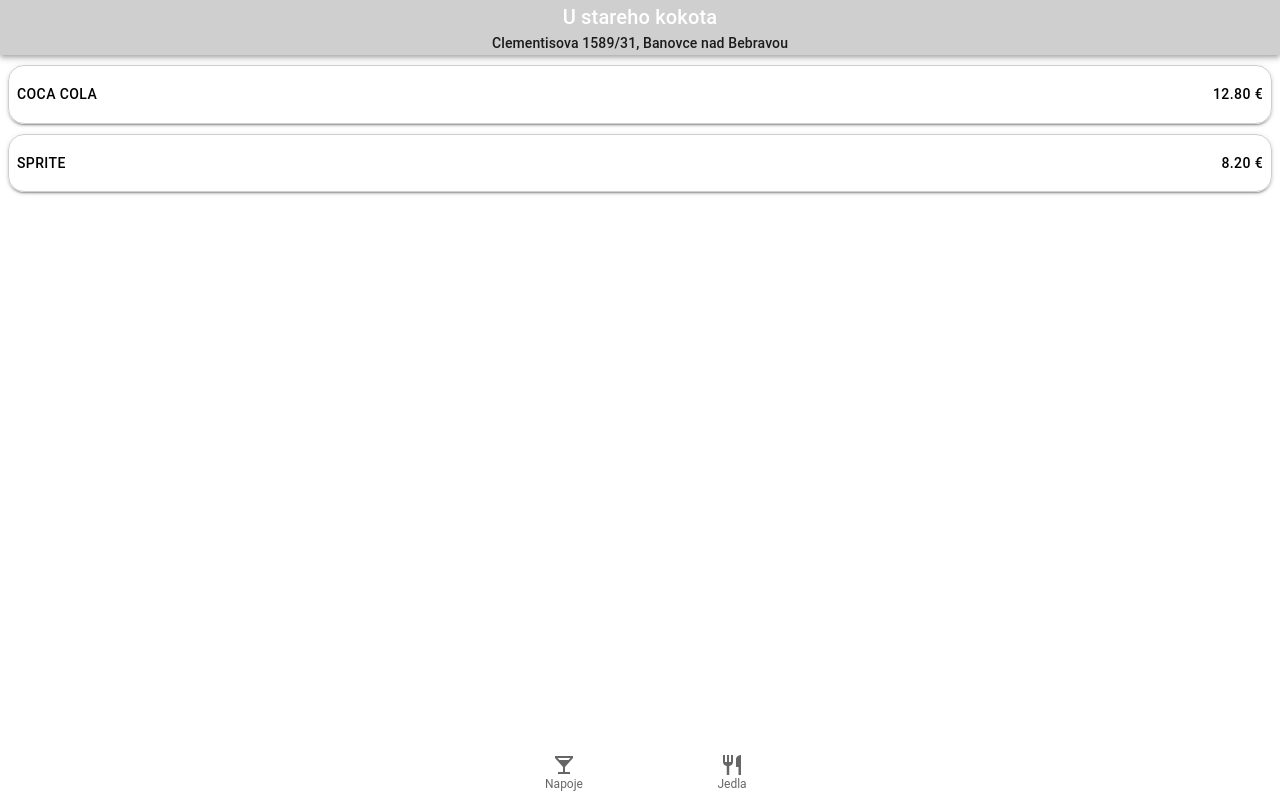
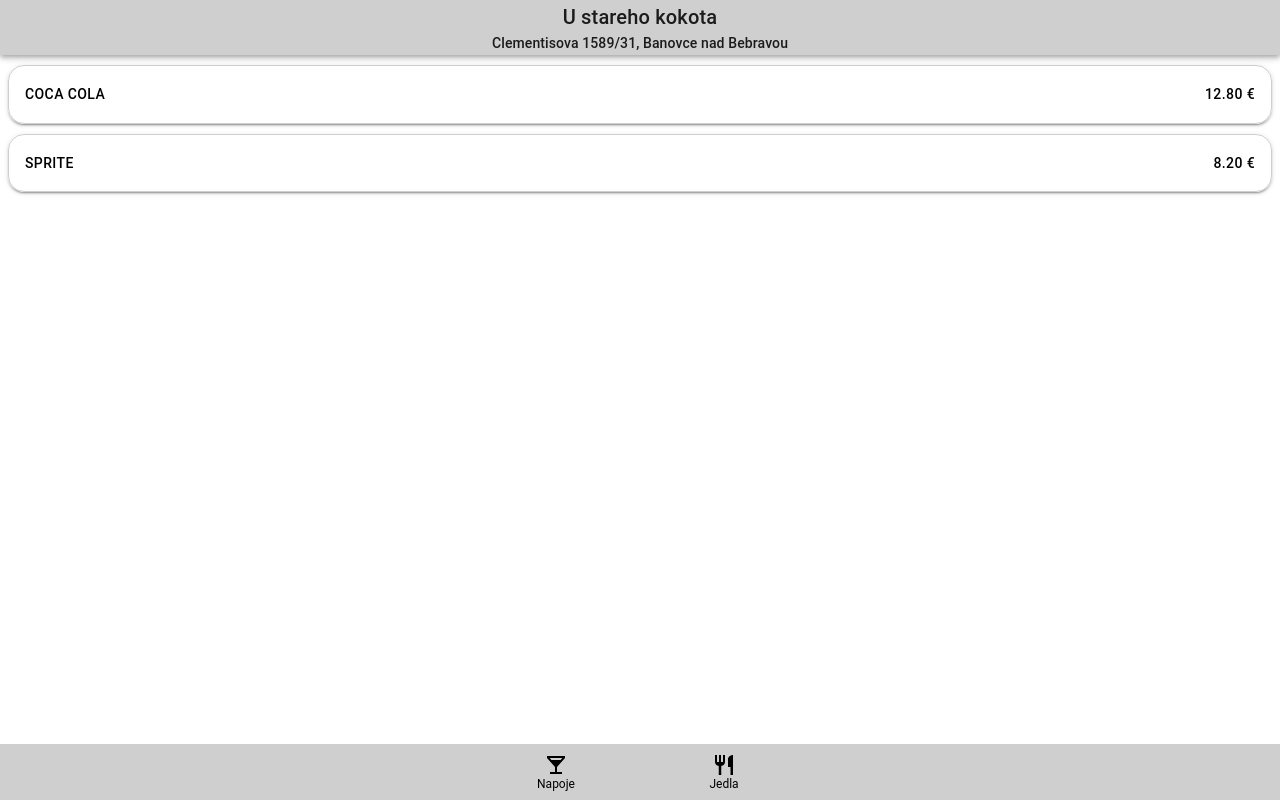
Before and after one commit to adammartiska/eMenu, a React (Create React App) app in the folder GUI/: page /drinks in a window 1280 px wide. Built offline with nearby package versions, Linux system fonts and the light colour scheme.

Commit message:
Add proper color theme, looks nice

```diff
--- a/GUI/src/App.css
+++ b/GUI/src/App.css
@@ -1,9 +1,10 @@
 body {
+  /* optional set margin for whole app */
   margin: 0;
 }
 
 .app-wrapper {
   box-sizing: border-box;
-  margin: 8px;
+  margin: 0px;
   padding: 0;
 }
--- a/GUI/src/App.js
+++ b/GUI/src/App.js
@@ -31,9 +31,6 @@
       main: "#64748B",
       contrastText: "#fff",
     },
-    secondary: {
-      main: "#9e8df0",
-    },
     primaryColor: "#4a148c",
     secondaryColor: "#ff6f00",
     sedatmava: "#C9C9C9",
@@ -48,10 +45,14 @@
     mantis: "#7DD181",
     onyx: {
       main: "#D0CFCF",
+      font: "#000",
       // zaujimava modra main: "#6699CC",
       //main: "#DFE0DC",
       //main: "#F4F4F8",
       //main: "#C9CAD9",
+    },
+    secondary: {
+      main: "#6425A7",
     },
     onyxDarker: {
       main: "#484747",
@@ -90,7 +91,7 @@
               alignItems: "center",
             }}
           >
-            <Typography variant="h6" color="white" component="div">
+            <Typography variant="h6" color="inherit" component="div">
               U stareho kokota
             </Typography>
             <Typography variant="subtitle2" color="inherit" component="div">
@@ -108,6 +109,7 @@
             </Switch>
             <BottomNavigation
               sx={{
+                bgcolor: "onyx.main",
                 width: "100%",
                 position: "fixed",
                 bottom: 0,
@@ -119,12 +121,24 @@
               }}
             >
               <BottomNavigationAction
+                sx={{
+                  color: "onyx.font",
+                  "&.Mui-selected": {
+                    color: "secondary.main",
+                  },
+                }}
                 icon={<LocalBarIcon />}
                 label="Napoje"
                 component={Link}
                 to="/drinks"
               />
               <BottomNavigationAction
+                sx={{
+                  color: "onyx.font",
+                  "&.Mui-selected": {
+                    color: "secondary.main",
+                  },
+                }}
                 label="Jedla"
                 component={Link}
                 to="/food"
--- a/GUI/src/pages/drinks-menu-page.scss
+++ b/GUI/src/pages/drinks-menu-page.scss
@@ -1,5 +1,5 @@
 .drinks-menu-page-wrapper {
   div {
-    margin: 10px 0px;
+    margin: 10px 8px;
   }
 }
```
